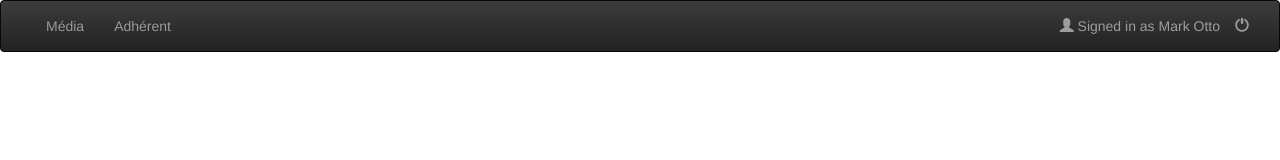
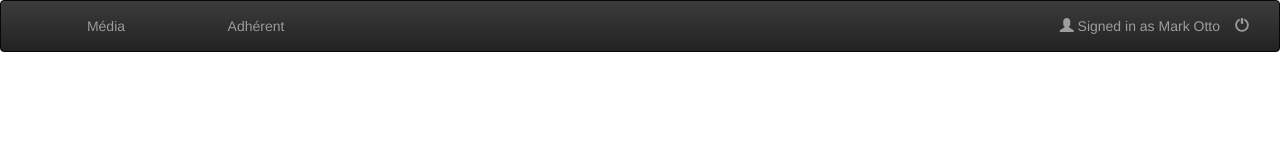
Before and after one commit to ccapbern/mediatic, a plain HTML site: page maquette/menu.html in a window 1280 px wide. Drawn offline with Linux system fonts and the light colour scheme.

Commit message:
fix menu html

```diff
--- a/maquette/menu.html
+++ b/maquette/menu.html
@@ -4,7 +4,7 @@
 <meta charset="utf-8" />
 <link rel="stylesheet" href="bootstrap/css/bootstrap.min.css">
 <link rel="stylesheet" href="bootstrap/css/bootstrap-theme.min.css">
-<link rel="stylesheet" href="css/style.css">
+<link rel="stylesheet" href="css/common.css">
 <script type="text/javascript" src="bootstrap/js/jquery-1.12.1.min.js"></script>
 <script src="bootstrap/js/bootstrap.min.js"></script>
 <!-- Menu -->
```
